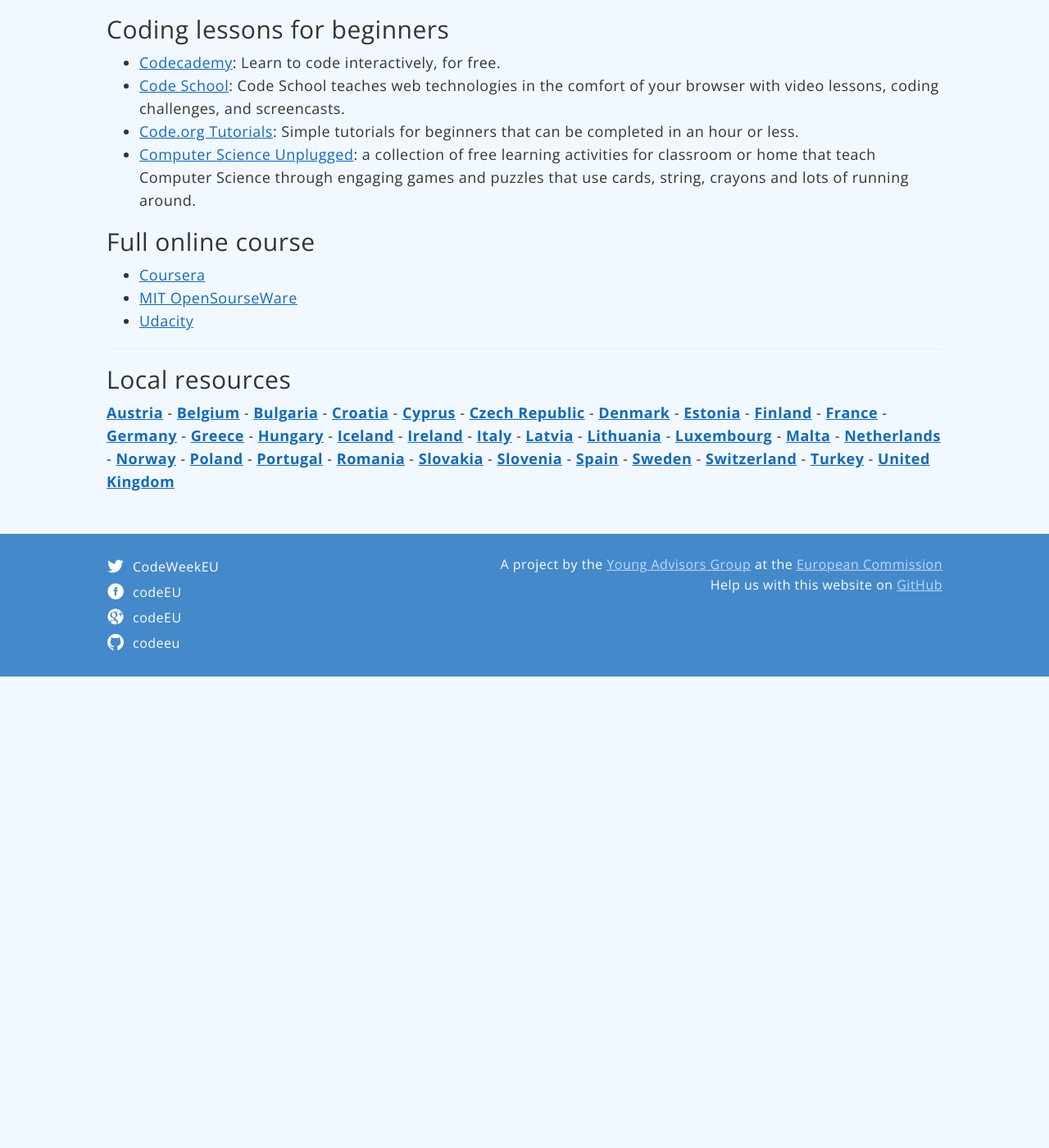
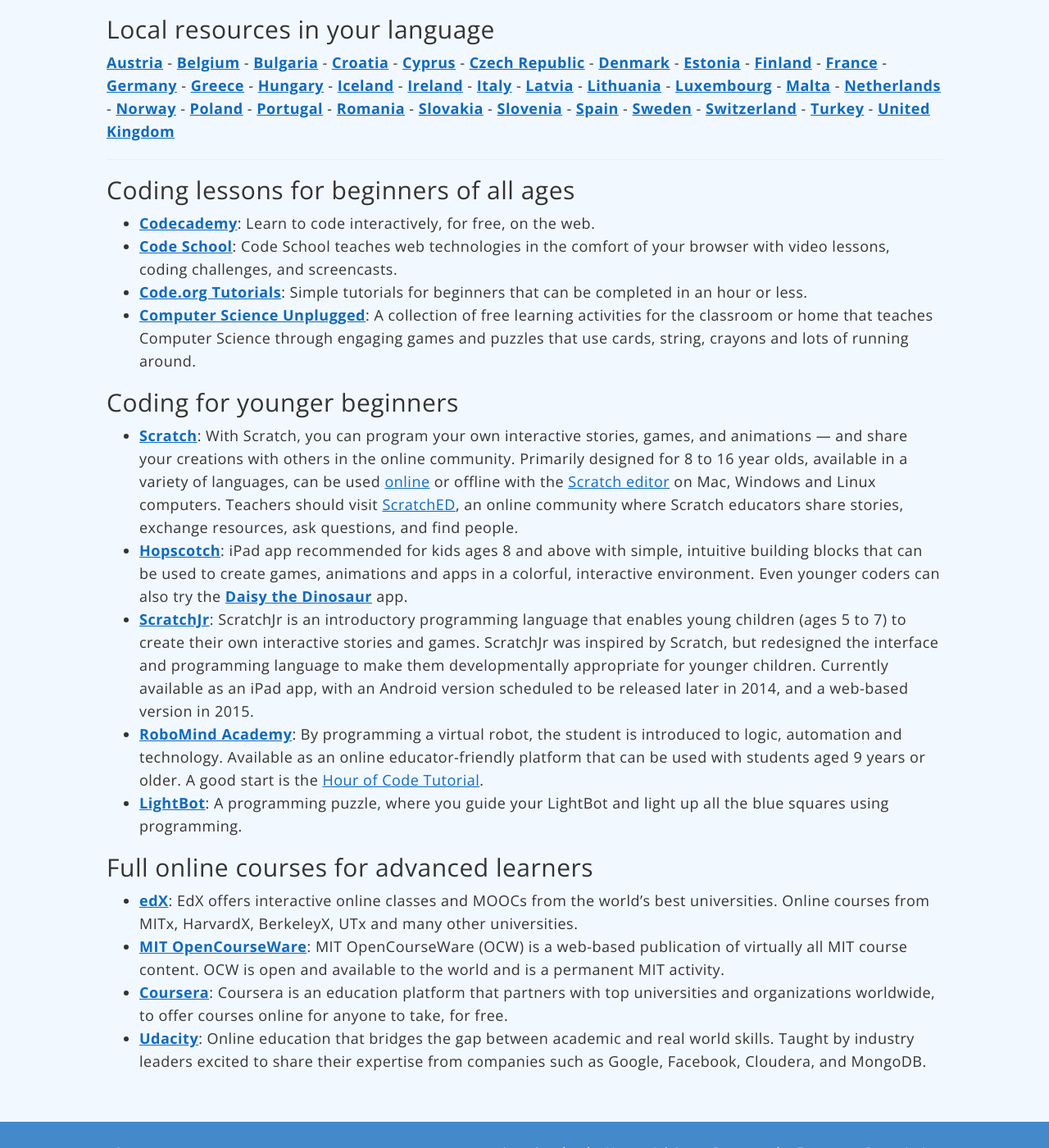
Before and after one commit to codeeu/codeeu.github.io, a Jekyll site: the page built from resources/index.html, in a window 1280 px wide and 1400 px high, scrolled down 260 px. Shown: the whole window at 82% size. Built offline with Jekyll 4.4.1, drawn with Linux system fonts in a browser that asks for light colours; nearby versions of some CDN libraries; Markdown is read by kramdown in place of the engine named in the settings; before the commit the page ends 1085 px from its top, so only the background shows below that; some of the changed text lies outside the part shown.

Commit message:
add coding apps for kids, move local to top, expand descriptions

```diff
--- a/resources/index.html
+++ b/resources/index.html
@@ -3,26 +3,9 @@
 title: Resources and guides
 ---
 
-<p>To make running a <a href="http://events.codeweek.eu/guide/">Code Week event</a> easier, we've collected together lesson plans, guides and other resources to help you out.</p>
+<p>To make running a <a href="http://events.codeweek.eu/guide/">Code Week event</a> easier, we've selected some of the best lesson plans, guides and other resources.</p>
 
-<h2>Coding lessons for beginners</h2>
-<ul>
-	<li><a href="http://www.codecademy.com/">Codecademy</a>: Learn to code interactively, for free.</li>
-	<li><a href="https://www.codeschool.com">Code School</a>: Code School teaches web technologies in the comfort of your browser with video lessons, coding challenges, and screencasts.</li>
-	<li><a href="http://code.org/learn">Code.org Tutorials</a>: Simple tutorials for beginners that can be completed in an hour or less.</li>
-	<li><a href="http://csunplugged.org">Computer Science Unplugged</a>: a collection of free learning activities for classroom or home that teach Computer Science through engaging games and puzzles that use cards, string, crayons and lots of running around.</li>
-</ul>
-
-<h2>Full online course</h2>
-<ul>
-	<li><a href="https://www.coursera.org/courses?orderby=upcoming&cats=cs-programming">Coursera</a></li>
-	<li><a href="http://ocw.mit.edu/courses/electrical-engineering-and-computer-science/">MIT OpenSourseWare</a></li>
-	<li><a href="https://www.udacity.com/courses#!/all">Udacity</a></li>
-</ul>
-
-<hr />
-
-<h2>Local resources</h2>
+<h2>Local resources in your language</h2>
 
 <div id="country-list">
 	{% for cat in site.country-list-2014 %}
@@ -35,3 +18,30 @@
 		{% endif %}</strong>{% unless forloop.last %} - {% endunless %}
 	{% endfor %}
 </div>
+
+<hr />
+
+<h2>Coding lessons for beginners of all ages</h2>
+<ul>
+	<li><strong><a href="http://www.codecademy.com/">Codecademy</a></strong>: Learn to code interactively, for free, on the web.</li>
+	<li><strong><a href="https://www.codeschool.com">Code School</a></strong>: Code School teaches web technologies in the comfort of your browser with video lessons, coding challenges, and screencasts.</li>
+	<li><strong><a href="http://code.org/learn">Code.org Tutorials</a></strong>: Simple tutorials for beginners that can be completed in an hour or less.</li>
+	<li><strong><a href="http://csunplugged.org">Computer Science Unplugged</a></strong>: A collection of free learning activities for the classroom or home that teaches Computer Science through engaging games and puzzles that use cards, string, crayons and lots of running around.</li>
+</ul>
+
+<h2>Coding for younger beginners</h2>
+<ul>
+	<li><strong><a href="http://scratch.mit.edu/">Scratch</a></strong>: With Scratch, you can program your own interactive stories, games, and animations — and share your creations with others in the online community. Primarily designed for 8 to 16 year olds, available in a variety of languages, can be used <a href="http://scratch.mit.edu/projects/editor/?tip_bar=getStarted">online</a> or offline with the <a href="http://scratch.mit.edu/scratch2download/">Scratch editor</a> on Mac, Windows and Linux computers. Teachers should visit <a href="http://scratch-ed.org/">ScratchED</a>, an online community where Scratch educators share stories, exchange resources, ask questions, and find people.</li>
+	<li><strong><a href="https://www.gethopscotch.com">Hopscotch</a></strong>: iPad app recommended for kids ages 8 and above with simple, intuitive building blocks that can be used to create games, animations and apps in a colorful, interactive environment. Even younger coders can also try the <strong><a href="http://www.daisythedinosaur.com">Daisy the Dinosaur</a></strong> app.</li>
+	<li><strong><a href="http://www.scratchjr.org/">ScratchJr</a></strong>: ScratchJr is an introductory programming language that enables young children (ages 5 to 7) to create their own interactive stories and games. ScratchJr was inspired by Scratch, but redesigned the interface and programming language to make them developmentally appropriate for younger children. Currently available as an iPad app, with an Android version scheduled to be released later in 2014, and a web-based version in 2015.</li>
+	<li><strong><a href="https://www.robomindacademy.com//go/navigator/coursedetails?course=HourOfCode">RoboMind Academy</a></strong>: By programming a virtual robot, the student is introduced to logic, automation and technology. Available as an online educator-friendly platform that can be used with students aged 9 years or older. A good start is the <a href="ademy.com//go/navigator/coursedetails?course=HourOfCode">Hour of Code Tutorial</a>.</li>
+	<li><strong><a href="http://light-bot.com/hocflash.html">LightBot</a></strong>: A programming puzzle, where you guide your LightBot and light up all the blue squares using programming.</li>
+</ul>
+
+<h2>Full online courses for advanced learners</h2>
+<ul>
+	<li><strong><a href="https://www.edx.org/course-list/allschools/computer-science/allcourses">edX</a></strong>: EdX offers interactive online classes and MOOCs from the world’s best universities. Online courses from MITx, HarvardX, BerkeleyX, UTx and many other universities.</li>
+	<li><strong><a href="http://ocw.mit.edu/courses/electrical-engineering-and-computer-science/">MIT OpenCourseWare</a></strong>: MIT OpenCourseWare (OCW) is a web-based publication of virtually all MIT course content. OCW is open and available to the world and is a permanent MIT activity.</li>
+	<li><strong><a href="https://www.coursera.org/courses?orderby=upcoming&cats=cs-programming">Coursera</a></strong>: Coursera is an education platform that partners with top universities and organizations worldwide, to offer courses online for anyone to take, for free.</li>
+	<li><strong><a href="https://www.udacity.com/courses#!/all">Udacity</a></strong>: Online education that bridges the gap between academic and real world skills. Taught by industry leaders excited to share their expertise from companies such as Google, Facebook, Cloudera, and MongoDB.</li>
+</ul>
```
